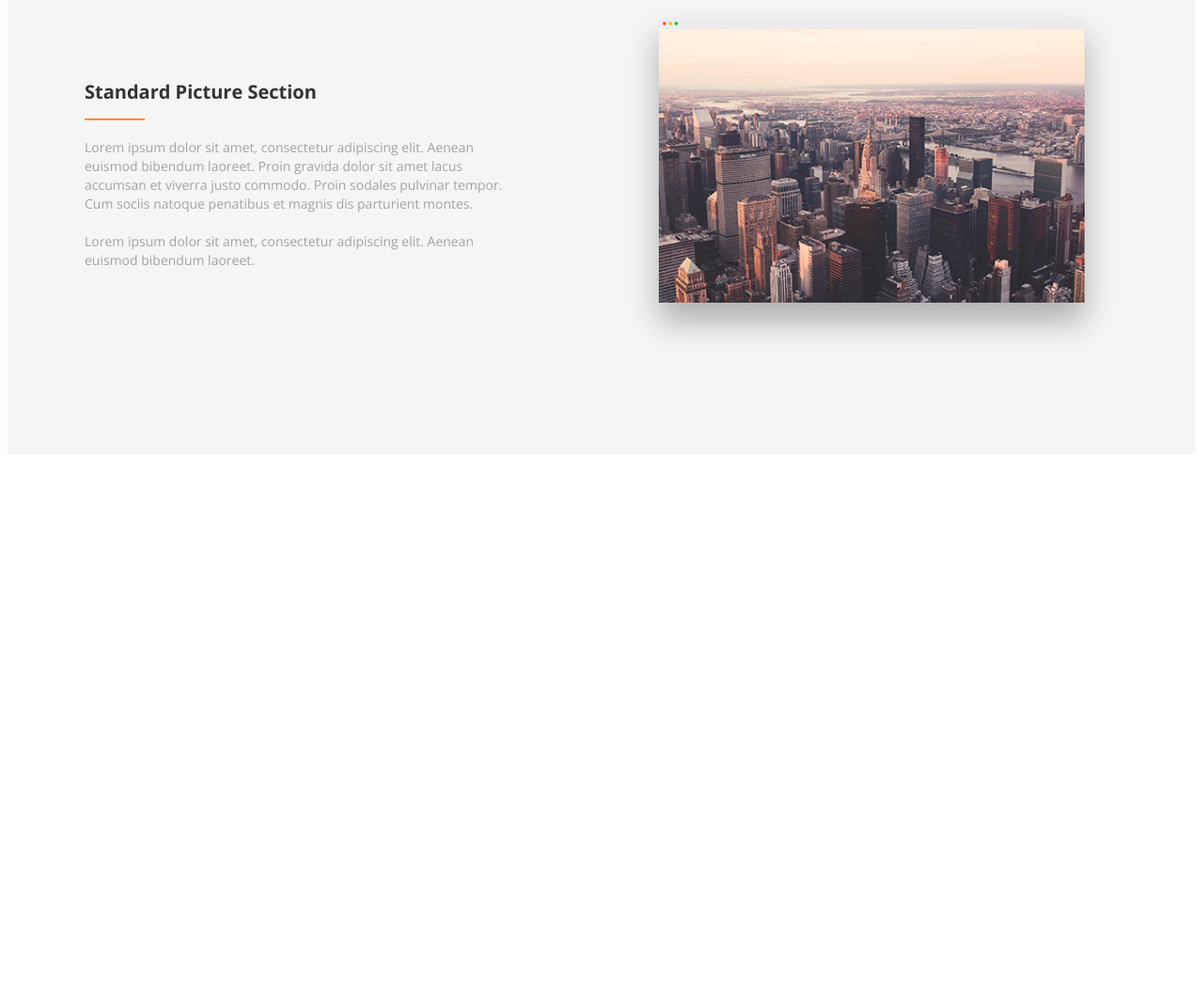
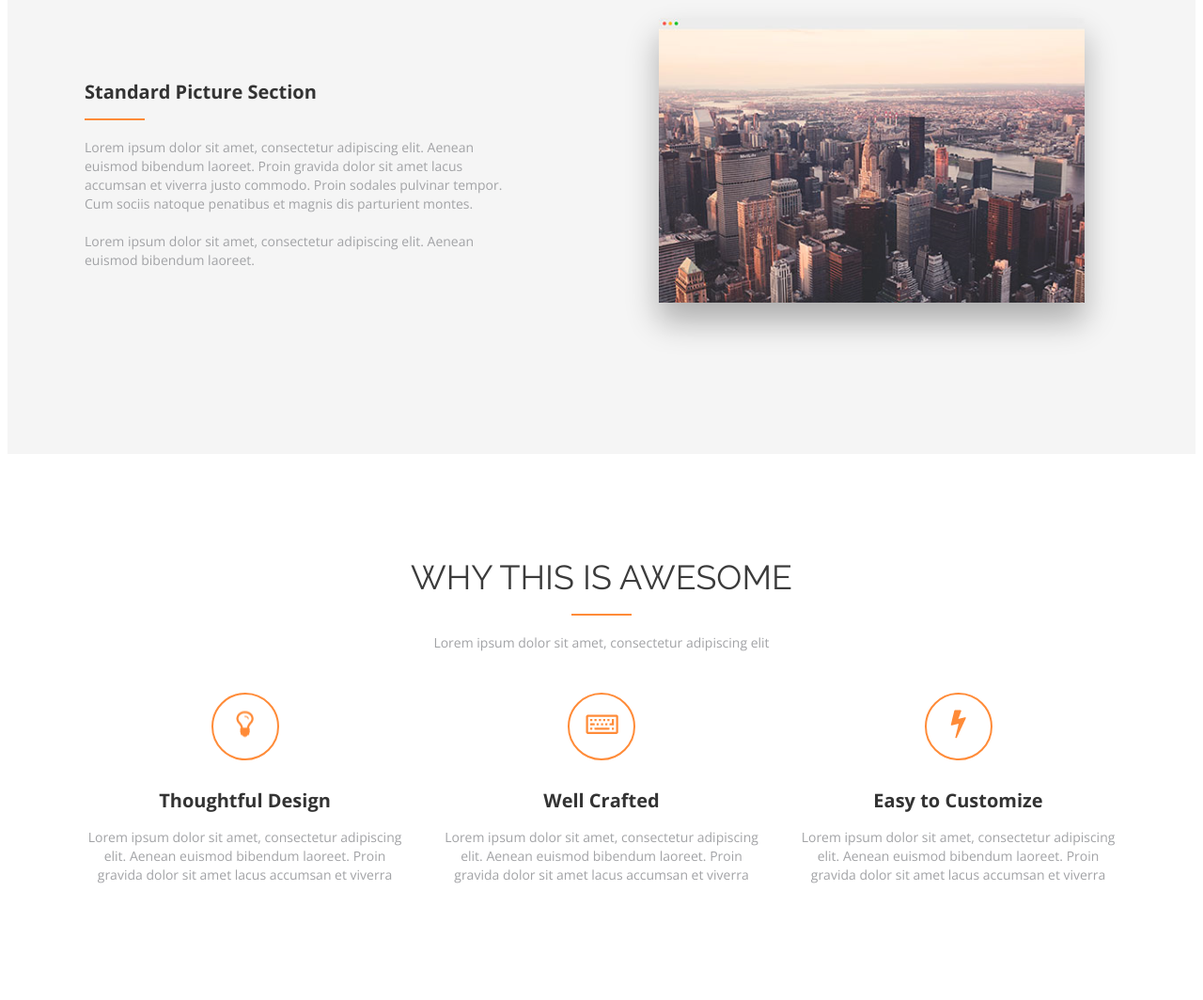
Before and after one commit to mayday9/-AXIT-Layout, a plain HTML site: page index.html in a window 1280 px wide. Shown: the part 2030-3094 px from the top of the page at 94% size. Before the commit the page ends 2521 px from the top, so only its background shows below. Drawn offline with nearby package versions, Linux system fonts and the light colour scheme.

Commit message:
Making section4

```diff
--- a/index.html
+++ b/index.html
@@ -104,7 +104,7 @@
                     </div>
                 </div>
             </div>
-<!--Section-->
+<!--Section1 Tabs-->
             <div class="page__row">
                 <div class="section1">
                     <div class="container">
@@ -170,6 +170,7 @@
                     </div>
                 </div>
             </div>
+<!--Section2-->
             <div class="page__row">
                 <div class="section2">
                     <div class="container">
@@ -227,6 +228,7 @@
                     </div>
                 </div>
             </div>
+<!--Section3-->
             <div class="page__row">
                 <div class="section3">
                     <div class="container">
@@ -256,6 +258,68 @@
                     </div>
                 </div>
             </div>
+            <div class="page__row">
+                <div class="section4">
+                    <div class="container">
+                        <div class="section4__block">
+                            <div class="section__headline">
+                                <h2 class="sec__headline">
+                                    WHY THIS IS AWESOME
+                                </h2>
+                                <img src="images/orangeLine.png" alt="orangeLine">
+                                <p>Lorem ipsum dolor sit amet, consectetur adipiscing elit</p>
+                            </div>
+                            <div class="sec__content">
+                                <div class="sec__item">
+                                    <div class="item__circle">
+                                        <div class="item__pic">
+                                            <img src="images/lamp.png" alt="lamp">
+                                        </div>
+                                    </div>
+                                    <h2 class="H2__headline">
+                                        Thoughtful Design
+                                    </h2>
+                                    <p>
+                                        Lorem ipsum dolor sit amet, consectetur adipiscing elit. Aenean
+                                        euismod bibendum laoreet. Proin gravida dolor sit amet lacus accumsan
+                                        et viverra
+                                    </p>
+                                </div>
+                                <div class="sec__item">
+                                    <div class="item__circle">
+                                        <div class="item__pic">
+                                            <img src="images/keyboard.png" alt="lamp">
+                                        </div>
+                                    </div>
+                                    <h2 class="H2__headline">
+                                        Well Crafted
+                                    </h2>
+                                    <p>
+                                        Lorem ipsum dolor sit amet, consectetur adipiscing elit. Aenean
+                                        euismod bibendum laoreet. Proin gravida dolor sit amet lacus accumsan
+                                        et viverra
+                                    </p>
+                                </div>
+                                <div class="sec__item">
+                                    <div class="item__circle">
+                                        <div class="item__pic">
+                                            <img src="images/lighting.png" alt="lamp">
+                                        </div>
+                                    </div>
+                                    <h2 class="H2__headline">
+                                        Easy to Customize
+                                    </h2>
+                                    <p>
+                                        Lorem ipsum dolor sit amet, consectetur adipiscing elit. Aenean
+                                        euismod bibendum laoreet. Proin gravida dolor sit amet lacus accumsan
+                                        et viverra
+                                    </p>
+                                </div>
+                            </div>
+                        </div>
+                    </div>
+                </div>
+            </div>
         </div>
     </body>
 </html>
--- a/style.css
+++ b/style.css
@@ -264,3 +264,39 @@
 .section3__content{
     margin-right: 7.375rem;
 }
+/****************************Section3 End***********************/
+/*******************************Section4***********************/
+.section4__block{
+    padding: 6.625rem 0;
+    text-align: center;
+}
+.sec__content{
+    display: flex;
+    justify-content: space-between;
+}
+
+.sec__headline{
+    margin: 0;
+    font-family: 'Raleway', sans-serif;
+    font-weight: normal;
+    font-size: 2.25rem;
+    color: #3b3b3b;
+}
+.sec__item{
+    text-align: center;
+
+    max-width: 31%;
+}
+.item__circle{
+    margin: 1.8125rem auto;
+    width: 4.5rem;
+    height: 4.5rem;
+    border: 2px solid #ff8b38;
+    border-radius: 50%;
+    background-color: #fff;
+}
+.item__pic{
+    position: relative;
+    top: 50%;
+    transform: translateY(-50%);
+}
```
